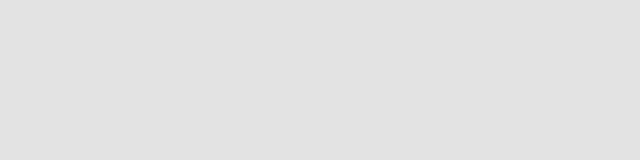
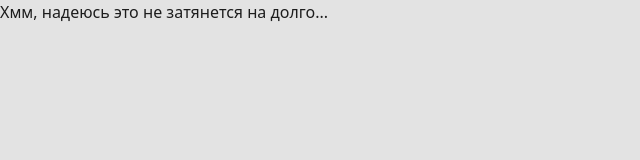
Before and after one commit to YellowCytrus/frontend-project, a website built with Vite: page index.html in a window 1280 px wide. Shown: the whole page, without its empty margins (0-640 px from the left). Built offline with nearby package versions, Linux system fonts and the light colour scheme.

Commit message:
Добавил заголовок

```diff
--- a/index.html
+++ b/index.html
@@ -15,5 +15,7 @@
   </head>
   <body>
     <script type="module" src="/src/index.js"></script>
+
+    <h1>Хмм, надеюсь это не затянется на долго...</h1>
   </body>
 </html>
```
